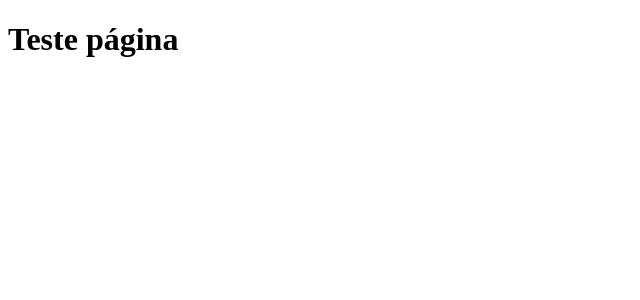
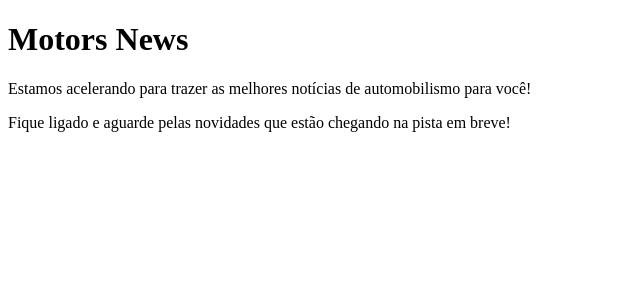
Before and after one commit to fhsbatista/motor-news, a Next.js app: page / in a window 1280 px wide. Shown: the top 300 px of the page, without its empty margins (0-640 px from the left). Built offline with nearby package versions, Linux system fonts and the light colour scheme.

Commit message:
feat: constructing page

```diff
--- a/pages/index.js
+++ b/pages/index.js
@@ -1,5 +1,11 @@
 function Home() {
-  return <h1>Teste página</h1>;
+  return (
+    <div className="App">
+      <h1>Motors News</h1>
+      <p>Estamos acelerando para trazer as melhores notícias de automobilismo para você!</p>
+      <p>Fique ligado e aguarde pelas novidades que estão chegando na pista em breve!</p>
+    </div>
+  );
 }
 
 export default Home;
```
